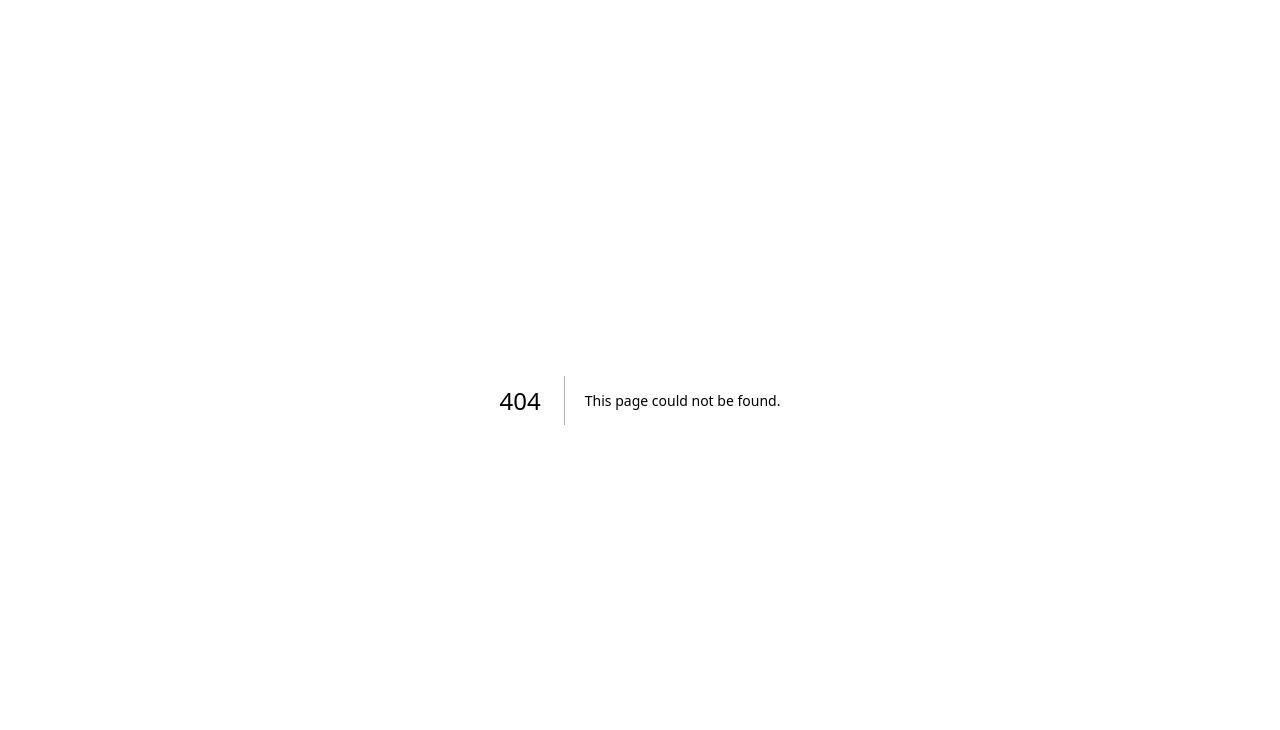
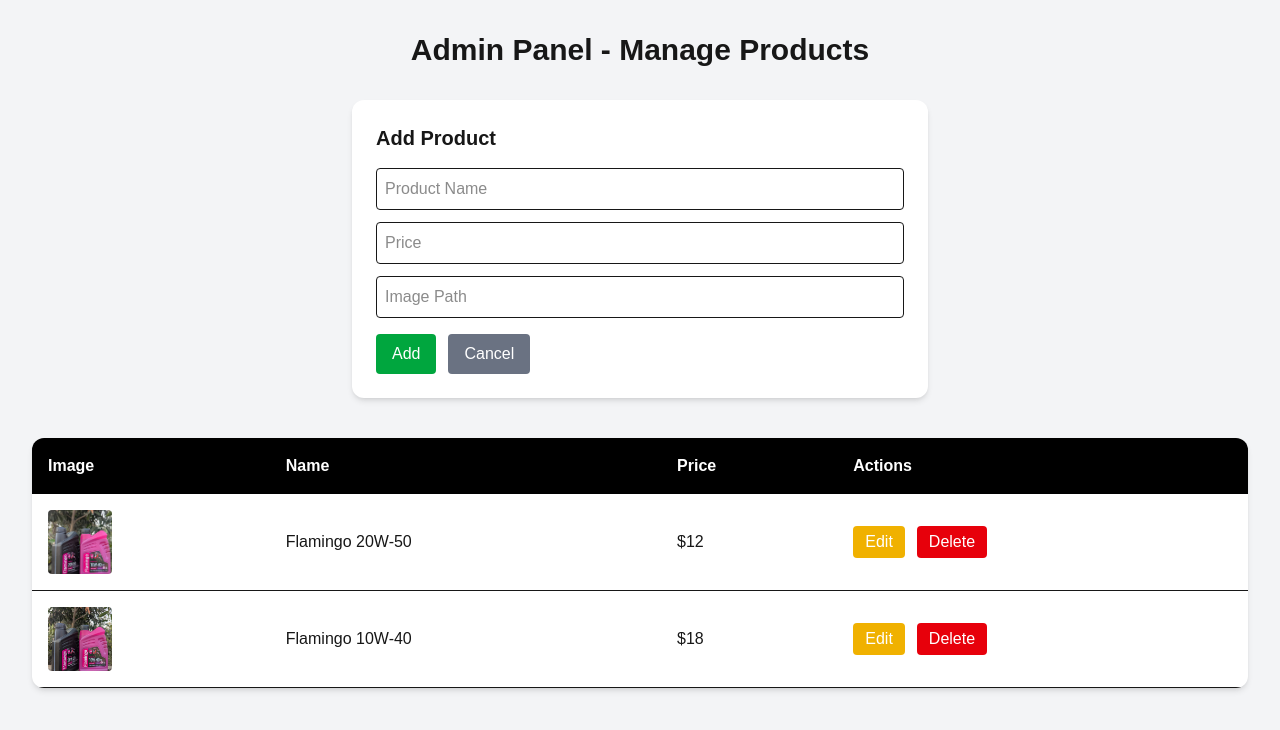
Before and after one commit to istiak2426/simple-ecommerce, a Next.js app: page /admin in a window 1280 px wide. Before the commit this address had no page. Shown: the top 730 px of the page. Built offline with nearby package versions, Linux system fonts and the light colour scheme.

Commit message:
add admin

```diff
--- /dev/null
+++ b/app/admin/page.tsx
@@ -0,0 +1,197 @@
+"use client";
+import { useEffect, useState } from "react";
+
+interface Product {
+  id: number;
+  name: string;
+  price: string;
+  image: string;
+}
+
+export default function AdminPanel() {
+  const [products, setProducts] = useState<Product[]>([]);
+  const [formData, setFormData] = useState<Product>({
+    id: 0,
+    name: "",
+    price: "",
+    image: "",
+  });
+  const [isEditing, setIsEditing] = useState<boolean>(false);
+
+  // ✅ Load from localStorage on mount
+  useEffect(() => {
+    const storedProducts = localStorage.getItem("products");
+    if (storedProducts) {
+      setProducts(JSON.parse(storedProducts));
+    } else {
+      const defaultProducts = [
+        { id: 1, name: "Flamingo 20W-50", price: "$12", image: "/images/1.jpeg" },
+        { id: 2, name: "Flamingo 10W-40", price: "$18", image: "/images/2.jpeg" },
+      ];
+      setProducts(defaultProducts);
+      localStorage.setItem("products", JSON.stringify(defaultProducts));
+    }
+  }, []);
+
+  // ✅ Save to localStorage whenever products change
+  useEffect(() => {
+    localStorage.setItem("products", JSON.stringify(products));
+  }, [products]);
+
+  const handleChange = (e: React.ChangeEvent<HTMLInputElement>) => {
+    setFormData({
+      ...formData,
+      [e.target.name]: e.target.value,
+    });
+  };
+
+  const handleAdd = (): void => {
+    if (!formData.name || !formData.price || !formData.image) return;
+
+    const newProduct: Product = {
+      ...formData,
+      id: Date.now(),
+    };
+
+    setProducts((prev) => [...prev, newProduct]);
+    resetForm();
+  };
+
+  const handleEdit = (product: Product): void => {
+    setFormData(product);
+    setIsEditing(true);
+  };
+
+  const handleUpdate = (): void => {
+    setProducts((prev) =>
+      prev.map((p) => (p.id === formData.id ? formData : p))
+    );
+    resetForm();
+  };
+
+  const handleDelete = (id: number): void => {
+    setProducts((prev) => prev.filter((p) => p.id !== id));
+  };
+
+  const resetForm = (): void => {
+    setFormData({ id: 0, name: "", price: "", image: "" });
+    setIsEditing(false);
+  };
+
+  return (
+    <div className="min-h-screen bg-gray-100 p-8">
+      <h1 className="text-3xl font-bold mb-8 text-center">
+        Admin Panel - Manage Products
+      </h1>
+
+      {/* Form */}
+      <div className="bg-white p-6 rounded-xl shadow-md mb-10 max-w-xl mx-auto">
+        <h2 className="text-xl font-semibold mb-4">
+          {isEditing ? "Edit Product" : "Add Product"}
+        </h2>
+
+        <input
+          type="text"
+          name="name"
+          placeholder="Product Name"
+          value={formData.name}
+          onChange={handleChange}
+          className="w-full border p-2 rounded mb-3"
+        />
+
+        <input
+          type="text"
+          name="price"
+          placeholder="Price"
+          value={formData.price}
+          onChange={handleChange}
+          className="w-full border p-2 rounded mb-3"
+        />
+
+        <input
+          type="text"
+          name="image"
+          placeholder="Image Path"
+          value={formData.image}
+          onChange={handleChange}
+          className="w-full border p-2 rounded mb-4"
+        />
+
+        {isEditing ? (
+          <button
+            onClick={handleUpdate}
+            className="bg-blue-600 text-white px-4 py-2 rounded mr-3"
+          >
+            Update
+          </button>
+        ) : (
+          <button
+            onClick={handleAdd}
+            className="bg-green-600 text-white px-4 py-2 rounded mr-3"
+          >
+            Add
+          </button>
+        )}
+
+        <button
+          onClick={resetForm}
+          className="bg-gray-500 text-white px-4 py-2 rounded"
+        >
+          Cancel
+        </button>
+      </div>
+
+      {/* Table */}
+      <div className="bg-white rounded-xl shadow-md overflow-hidden">
+        <table className="w-full text-left">
+          <thead className="bg-black text-white">
+            <tr>
+              <th className="p-4">Image</th>
+              <th className="p-4">Name</th>
+              <th className="p-4">Price</th>
+              <th className="p-4">Actions</th>
+            </tr>
+          </thead>
+
+          <tbody>
+            {products.map((product) => (
+              <tr key={product.id} className="border-b">
+                <td className="p-4">
+                  <img
+                    src={product.image}
+                    alt={product.name}
+                    className="w-16 h-16 object-cover rounded"
+                  />
+                </td>
+                <td className="p-4">{product.name}</td>
+                <td className="p-4">{product.price}</td>
+                <td className="p-4 space-x-3">
+                  <button
+                    onClick={() => handleEdit(product)}
+                    className="bg-yellow-500 text-white px-3 py-1 rounded"
+                  >
+                    Edit
+                  </button>
+                  <button
+                    onClick={() => handleDelete(product.id)}
+                    className="bg-red-600 text-white px-3 py-1 rounded"
+                  >
+                    Delete
+                  </button>
+                </td>
+              </tr>
+            ))}
+
+            {products.length === 0 && (
+              <tr>
+                <td colSpan={4} className="text-center p-6 text-gray-500">
+                  No products available
+                </td>
+              </tr>
+            )}
+          </tbody>
+        </table>
+      </div>
+    </div>
+  );
+}
--- /dev/null
+++ b/app/api/products/route.ts
@@ -0,0 +1,29 @@
+import { NextResponse } from "next/server";
+
+let products = [
+  { id: 1, name: "Flamingo 20W-50", price: "$12", image: "/images/1.jpeg" },
+];
+
+export async function GET() {
+  return NextResponse.json(products);
+}
+
+export async function POST(req: Request) {
+  const newProduct = await req.json();
+  products.push({ ...newProduct, id: Date.now() });
+  return NextResponse.json(products);
+}
+
+export async function DELETE(req: Request) {
+  const { id } = await req.json();
+  products = products.filter((p) => p.id !== id);
+  return NextResponse.json(products);
+}
+
+export async function PUT(req: Request) {
+  const updatedProduct = await req.json();
+  products = products.map((p) =>
+    p.id === updatedProduct.id ? updatedProduct : p
+  );
+  return NextResponse.json(products);
+}
--- a/app/page.tsx
+++ b/app/page.tsx
@@ -1,16 +1,43 @@
+"use client";
+
+import { useEffect, useState } from "react";
+
+interface Product {
+  id: number;
+  name: string;
+  price: string;
+  image: string;
+}
+
+
+
+
 export default function Home() {
-  const products = [
-    { id: 1, name: "Flamingo 20W-50", price: "$12", image: "/images/1.jpeg" },
-    { id: 2, name: "Flamingo 10W-40", price: "$18", image: "/images/2.jpeg" },
-    { id: 3, name: "Engine Oil A", price: "$15", image: "/images/3.jpeg" },
-    { id: 4, name: "Engine Oil B", price: "$16", image: "/images/4.jpeg" },
-    { id: 5, name: "Engine Oil C", price: "$20", image: "/images/5.jpeg" },
-    { id: 6, name: "Engine Oil D", price: "$22", image: "/images/6.jpeg" },
-    { id: 7, name: "Engine Oil E", price: "$19", image: "/images/7.jpeg" },
-    { id: 8, name: "Engine Oil F", price: "$25", image: "/images/8.jpeg" },
-    { id: 9, name: "Engine Oil G", price: "$17", image: "/images/9.jpeg" },
-    { id: 10, name: "Engine Oil H", price: "$21", image: "/images/10.jpeg" },
-  ];
+  // const products = [
+  //   { id: 1, name: "Flamingo 20W-50", price: "$12", image: "/images/1.jpeg" },
+  //   { id: 2, name: "Flamingo 10W-40", price: "$18", image: "/images/2.jpeg" },
+  //   { id: 3, name: "Engine Oil A", price: "$15", image: "/images/3.jpeg" },
+  //   { id: 4, name: "Engine Oil B", price: "$16", image: "/images/4.jpeg" },
+  //   { id: 5, name: "Engine Oil C", price: "$20", image: "/images/5.jpeg" },
+  //   { id: 6, name: "Engine Oil D", price: "$22", image: "/images/6.jpeg" },
+  //   { id: 7, name: "Engine Oil E", price: "$19", image: "/images/7.jpeg" },
+  //   { id: 8, name: "Engine Oil F", price: "$25", image: "/images/8.jpeg" },
+  //   { id: 9, name: "Engine Oil G", price: "$17", image: "/images/9.jpeg" },
+  //   { id: 10, name: "Engine Oil H", price: "$21", image: "/images/10.jpeg" },
+  // ];
+
+
+  const [products, setProducts] = useState<Product[]>([]);
+
+  useEffect(() => {
+    const storedProducts = localStorage.getItem("products");
+    if (storedProducts) {
+      setProducts(JSON.parse(storedProducts));
+    }
+  }, []);
+
+
+
 
   return (
     <main className="min-h-screen bg-gray-50">
```
